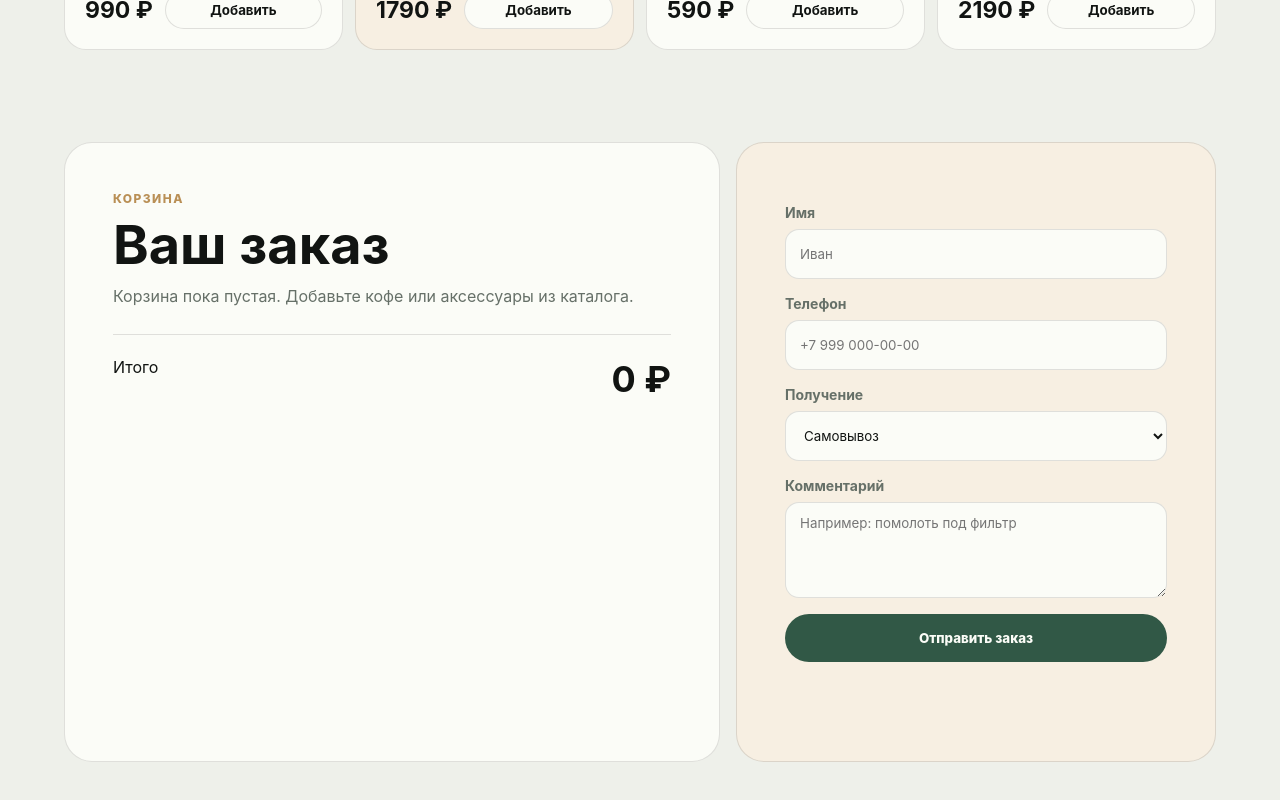
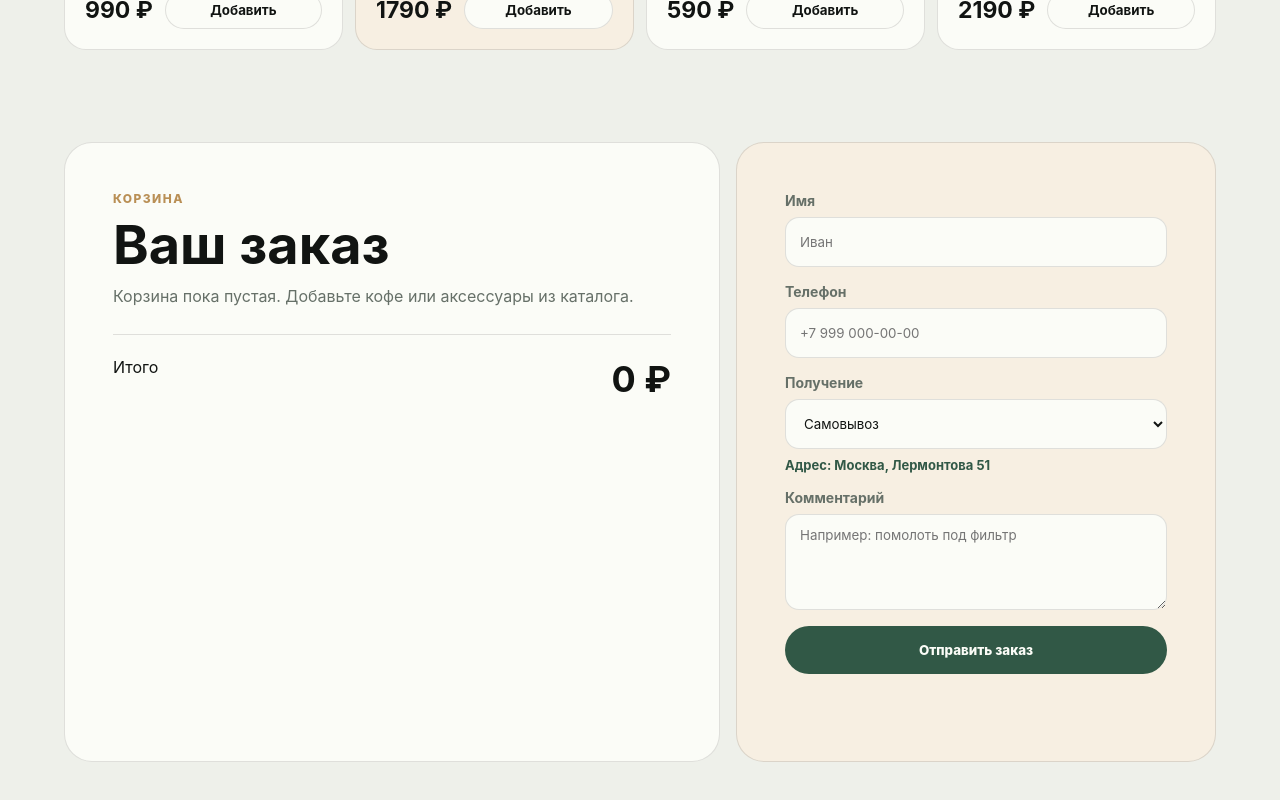
Before and after one commit to it706/coffee-catalog-telegram-orders, a Next.js app: page / in a window 1280 px wide. Shown: the part 1954-2754 px from the top of the page. Built offline with nearby package versions, Linux system fonts and the light colour scheme.

Commit message:
Add pickup address and improve cart controls

```diff
--- a/app/api/order/route.ts
+++ b/app/api/order/route.ts
@@ -32,6 +32,7 @@ export async function POST(request: Request) {
   const items = payload.items ?? [];
   const total = payload.total ?? 0;
   const phoneDigits = phone.replace(/\D/g, "");
+  const deliveryDetails = delivery === "Самовывоз" ? "Самовывоз, Москва, Лермонтова 51" : delivery;
 
   if (!customerName || phoneDigits.length !== 11 || !delivery || items.length === 0 || total <= 0) {
     return NextResponse.json({ message: "Invalid order data" }, { status: 400 });
@@ -63,7 +64,7 @@ export async function POST(request: Request) {
     "",
     `<b>Клиент:</b> ${escapeHtml(customerName)}`,
     `<b>Телефон:</b> ${escapeHtml(phone)}`,
-    `<b>Получение:</b> ${escapeHtml(delivery)}`,
+    `<b>Получение:</b> ${escapeHtml(deliveryDetails)}`,
     comment ? `<b>Комментарий:</b> ${escapeHtml(comment)}` : "",
     "",
     "<b>Состав заказа:</b>",
--- a/app/globals.css
+++ b/app/globals.css
@@ -539,6 +539,12 @@ label {
   font-weight: 740;
 }
 
+.pickupAddress {
+  color: var(--accent);
+  font-size: 13px;
+  font-weight: 740;
+}
+
 input,
 select,
 textarea {
--- a/app/page.tsx
+++ b/app/page.tsx
@@ -90,6 +90,7 @@ const products: Product[] = [
 ];
 
 const categories = ["Все", "Зерно", "Дрип-пакеты", "Аксессуары"] as const;
+const pickupAddress = "Москва, Лермонтова 51";
 
 function formatPhone(value: string) {
   const digits = value.replace(/\D/g, "").slice(0, 11);
@@ -379,6 +380,7 @@ export default function Home() {
               <option>Доставка по городу</option>
               <option>Доставка СДЭК</option>
             </select>
+            {delivery === "Самовывоз" ? <small className="pickupAddress">Адрес: {pickupAddress}</small> : null}
           </label>
           <label>
             Комментарий
```
